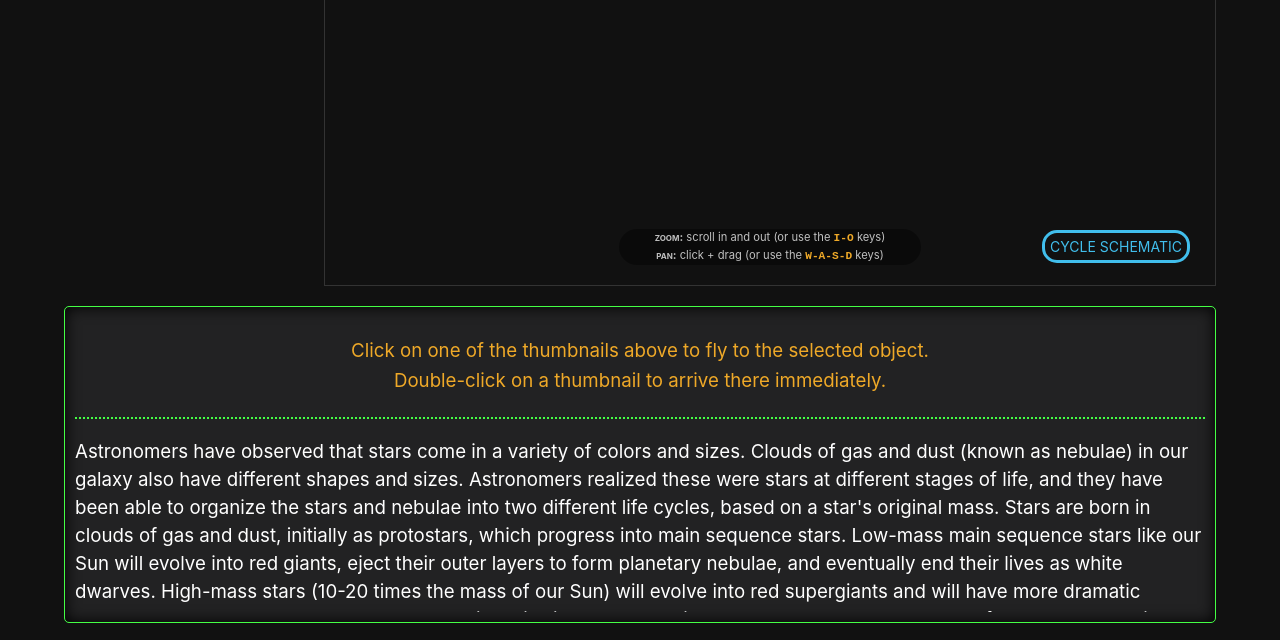
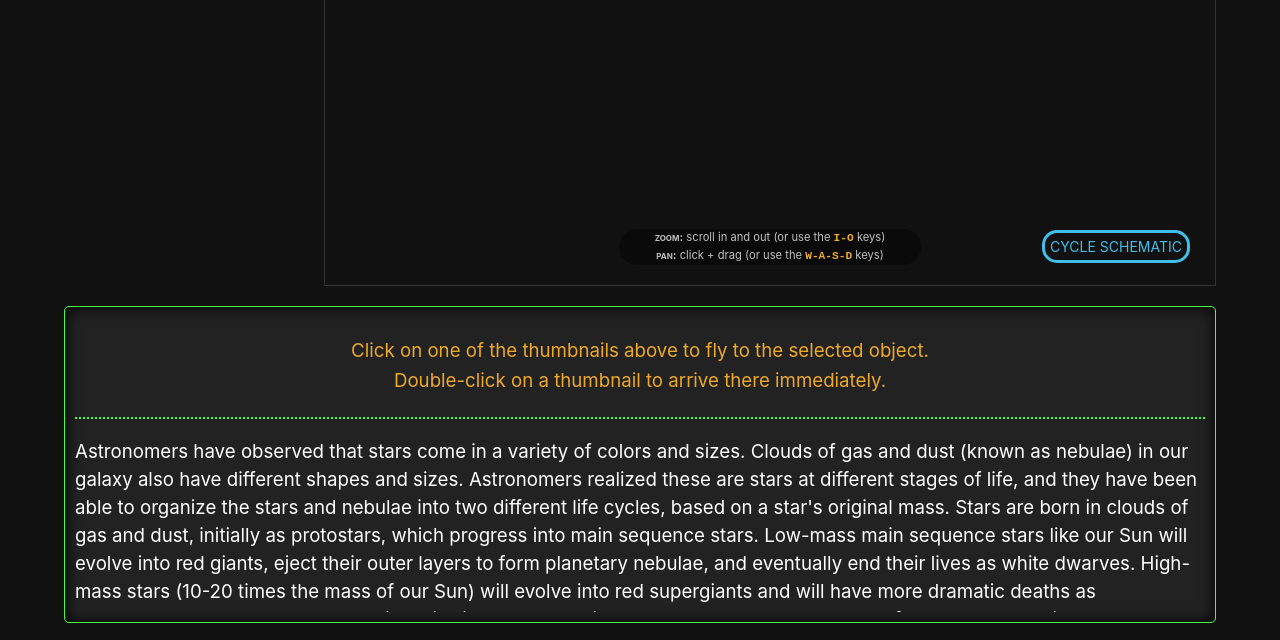
Before and after one commit to wwt-ambassadors/star-life-cycle, a website: page content/index.html in a window 1280 px wide. Shown: the part 114-754 px from the top of the page. Drawn offline with nearby package versions, Linux system fonts and the light colour scheme; some packages are replaced by stand-ins of ours; a script that the page names is missing.

Commit message:
Tiny grammar update

```diff
--- a/content/index.html
+++ b/content/index.html
@@ -74,7 +74,7 @@
                             </p>
                         </div>
                         <p class="begin_ss">
-                            Astronomers have observed that stars come in a variety of colors and sizes. Clouds of gas and dust (known as nebulae) in our galaxy also have different shapes and sizes. Astronomers realized these were stars at different stages of life, and they have been able to organize the stars and nebulae into two different life cycles, based on a star's original mass. Stars are born in clouds of gas and dust, initially as protostars, which progress into main sequence stars. Low-mass main sequence stars like our Sun will evolve into red giants, eject their outer layers to form planetary nebulae, and eventually end their lives as white dwarves. High-mass stars (10-20 times the mass of our Sun) will evolve into red supergiants and will have more dramatic deaths as supernovae. The supernova explosion will either leave behind a neutron star or a black hole (for the most massive stars). The gas and dust leftover from supernovae and planetary nebulae can be incorporated into new star-forming nebulae and eventually become new stars. Click on CYCLE SCHEMATIC above (in blue) to see an illustration of the two paths. In this interactive, you will observe different objects in the star life cycles and learn how each life phase evolves into another.
+                            Astronomers have observed that stars come in a variety of colors and sizes. Clouds of gas and dust (known as nebulae) in our galaxy also have different shapes and sizes. Astronomers realized these are stars at different stages of life, and they have been able to organize the stars and nebulae into two different life cycles, based on a star's original mass. Stars are born in clouds of gas and dust, initially as protostars, which progress into main sequence stars. Low-mass main sequence stars like our Sun will evolve into red giants, eject their outer layers to form planetary nebulae, and eventually end their lives as white dwarves. High-mass stars (10-20 times the mass of our Sun) will evolve into red supergiants and will have more dramatic deaths as supernovae. The supernova explosion will either leave behind a neutron star or a black hole (for the most massive stars). The gas and dust leftover from supernovae and planetary nebulae can be incorporated into new star-forming nebulae and eventually become new stars. Click on CYCLE SCHEMATIC above (in blue) to see an illustration of the two paths. In this interactive, you will observe different objects in the star life cycles and learn how each life phase evolves into another.
 
                         </p>
                     </div>
```
